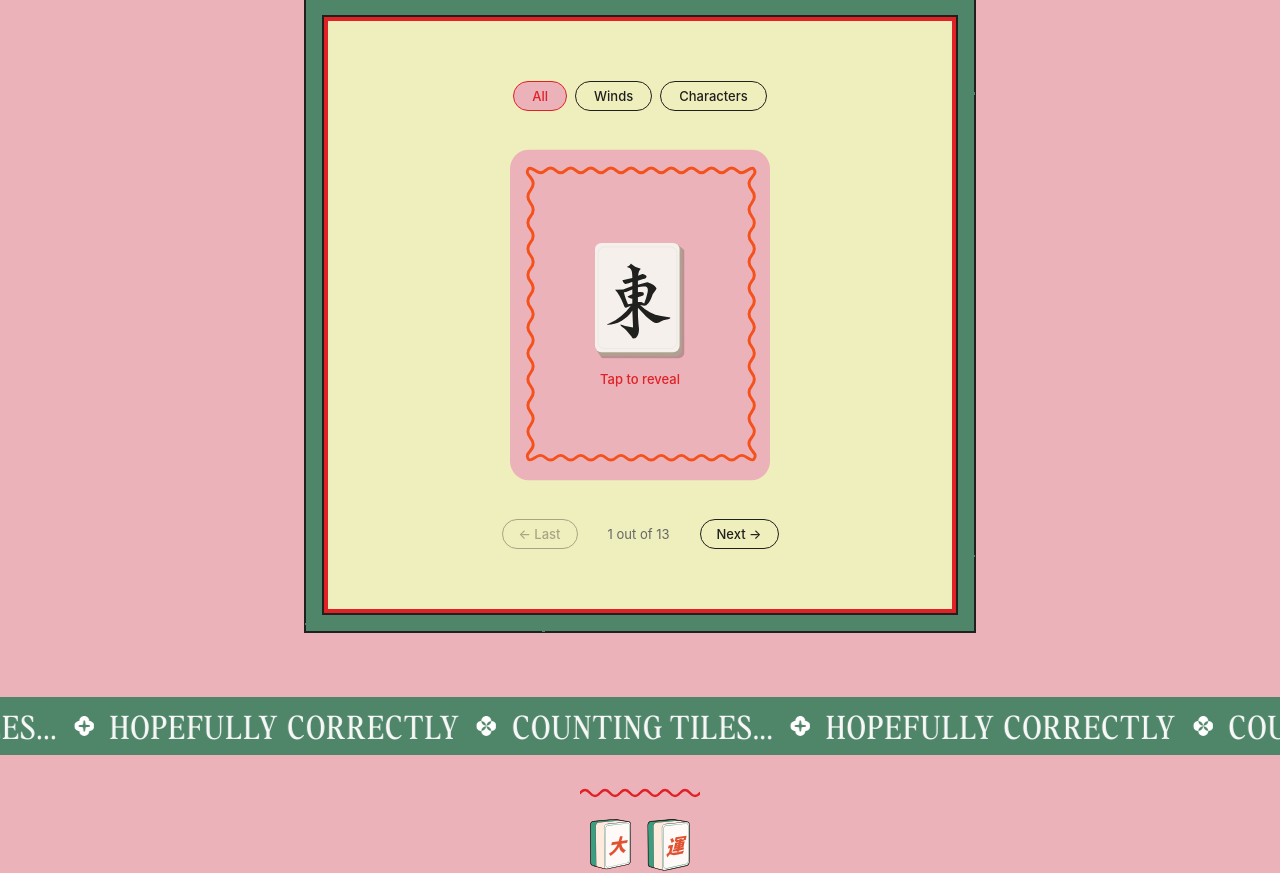
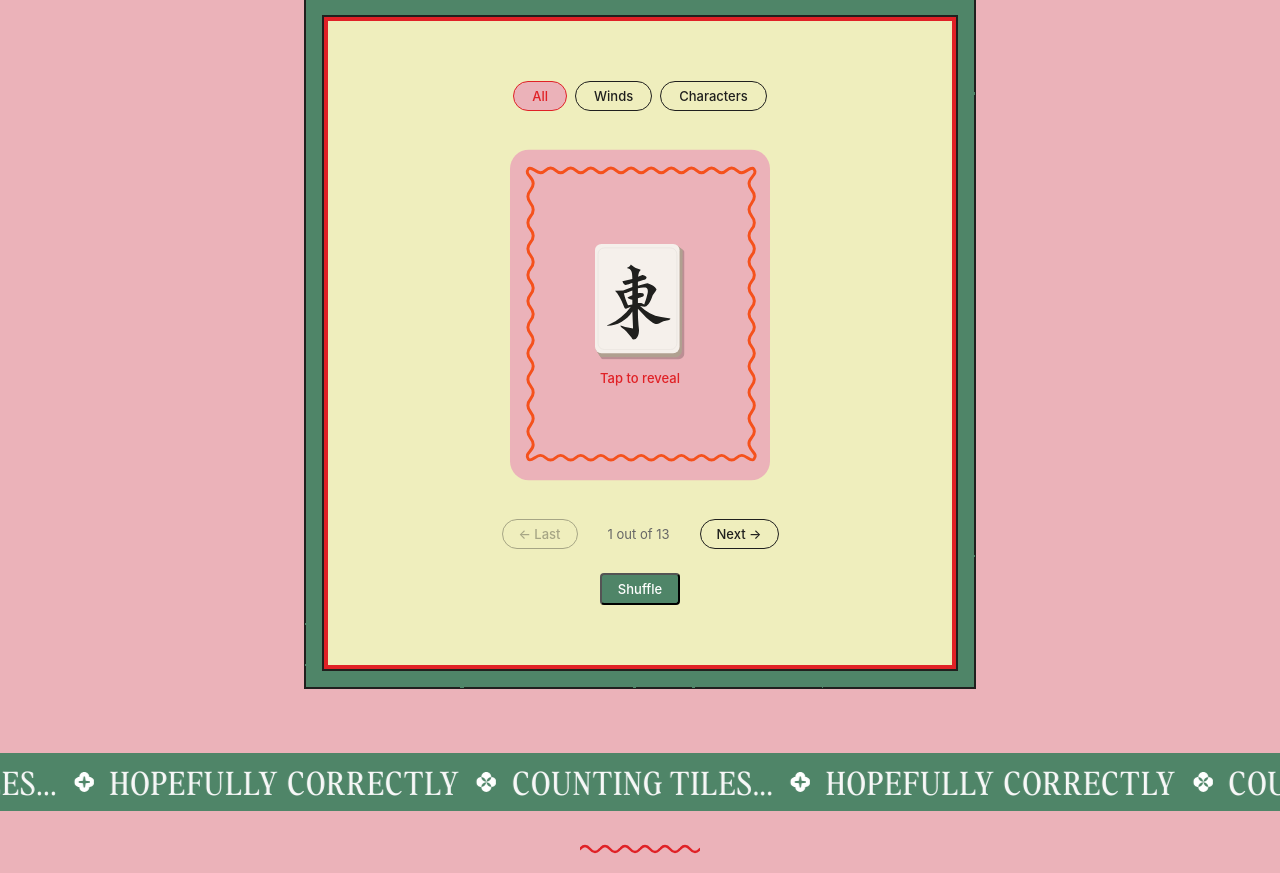
Before and after one commit to cashshortcake/sathorn-mahjong-club, a React (Vite) app: page /sathorn-mahjong-club/flashcards in a window 1280 px wide. Shown: the part 380-1253 px from the top of the page. Built offline with nearby package versions, Linux system fonts and the light colour scheme.

Commit message:
Added shuffle function for Flashcards

```diff
--- a/src/pages/Cheatsheet.css
+++ b/src/pages/Cheatsheet.css
@@ -121,15 +121,15 @@
   }
 
   .cs-optional {
-    font-size: 10px;
-    font-weight: 500;
-    background: #faeeda;
-    color: #854f0b;
-    border: 1px solid #D4A01750;
-    padding: 2px 8px;
-    border-radius: 10px;
+    font-family: 'Inter', sans-serif;
+    font-size: 8px;
+    font-weight: 600;
+    color: #20201E;
+    background: #c8b89a;
+    padding: 0.15rem 0.4rem;
+    border-radius: 2px;
     letter-spacing: 0.03em;
-    text-transform: none;
+    text-transform: uppercase;
   }
 
   .cs-suit-row {
@@ -147,9 +147,9 @@
 
   .cs-suit-name {
     font-family: 'Inter', sans-serif;
-    font-size: 12px;
+    font-size: 0.55rem;
     font-weight: 500;
-    color: #20201E;
+    color: #666;
   }
 
   .cs-suit-zh {
--- a/src/pages/Cheatsheet.jsx
+++ b/src/pages/Cheatsheet.jsx
@@ -128,9 +128,9 @@ function Cheatsheet() {
 
           <section className="cs-section">
             <h2 className="cs-section-title">Suits</h2>
-            <SuitRow label="Characters" labelZh="萬, wàn"  tiles={WAN}  showNumbers={false} />
-            <SuitRow label="Bamboo"     labelZh="條, tiáo" tiles={TIAO} showNumbers={false} />
-            <SuitRow label="Circles"    labelZh="筒, tǒng" tiles={TONG} showNumbers={true}  />
+            <SuitRow label="CHARACTERS" labelZh="萬, wàn"  tiles={WAN}  showNumbers={false} />
+            <SuitRow label="BAMBOO"     labelZh="條, tiáo" tiles={TIAO} showNumbers={false} />
+            <SuitRow label="DOTS"    labelZh="筒, tǒng" tiles={TONG} showNumbers={true}  />
           </section>
 
           <div className="cs-bottom-grid">
--- a/src/pages/Flashcards.css
+++ b/src/pages/Flashcards.css
@@ -101,7 +101,7 @@
     flex-direction: column;
     align-items: center;
     justify-content: center;
-    gap: 12px;
+    gap: 10px;
     z-index: 1;
     padding: 2rem;
   }
@@ -139,6 +139,7 @@
     flex-direction: column;
     align-items: center;
     gap: 2px;
+    margin-top: 0.5rem;
   }
 
   .fc-chinese {
@@ -182,6 +183,47 @@
     -webkit-line-clamp: 5;
     -webkit-box-orient: vertical;
   }
+
+   /* ── Shuffle controls ──────────────────────────────────── */
+   .fc-shuffle-controls {
+    display: flex;
+    align-items: center;
+    gap: 12px;
+    justify-content: center;
+  }
+
+  .fc-shuffle-btn {
+    padding: 6px 16px;
+    border-radius: 4px;
+    color: #fff;
+    background: #4F8568;
+    font-family: 'Inter', sans-serif;
+    font-size: 13px;
+    font-weight: 500;
+    cursor: pointer;
+    transition: all 0.15s;
+  }
+
+  .fc-shuffle-btn:hover {
+    background: #5EC19D;
+  }
+
+  .fc-reset-link {
+    background: none;
+    border: none;
+    padding: 0;
+    font-family: 'Inter', sans-serif;
+    font-size: 13px;
+    color: #E02126;
+    text-decoration: underline;
+    cursor: pointer;
+    font-weight: 500;
+  }
+
+  .fc-reset-link:hover {
+    opacity: 0.75;
+  }
+
 
   /* ── Pagination ────────────────────────────────────────── */
   .fc-pagination {
--- a/src/pages/Flashcards.jsx
+++ b/src/pages/Flashcards.jsx
@@ -28,12 +28,23 @@ const TILE_SVGS = {
 
 const FILTERS = ['All', 'Winds', 'Characters']
 
+function shuffleDeck(deck) {
+  const arr = [...deck]
+  for (let i = arr.length - 1; i > 0; i--) {
+    const j = Math.floor(Math.random() * (i + 1))
+    ;[arr[i], arr[j]] = [arr[j], arr[i]]
+  }
+  return arr
+}
+
 function Flashcards() {
   const [activeFilter, setActiveFilter] = useState('All')
   const [currentIndex, setCurrentIndex] = useState(0)
   const [flipped, setFlipped] = useState(false)
+  const [isShuffled, setIsShuffled] = useState(false)
+  const [shuffledDeck, setShuffledDeck] = useState([])
 
-  const filteredTiles = useMemo(() => {
+  const originalDeck = useMemo(() => {
     return tiles.filter(tile => {
       if (activeFilter === 'All') return tile.suit === 'wind' || tile.suit === 'wan'
       if (activeFilter === 'Winds') return tile.suit === 'wind'
@@ -41,8 +52,27 @@ function Flashcards() {
     })
   }, [activeFilter])
 
+  const filteredTiles = isShuffled ? shuffledDeck : originalDeck
+
   function handleFilter(filter) {
     setActiveFilter(filter)
+    setCurrentIndex(0)
+    setFlipped(false)
+    setIsShuffled(false)
+    setShuffledDeck([])
+  }
+
+  function handleShuffle() {
+    const newDeck = shuffleDeck(originalDeck)
+    setShuffledDeck(newDeck)
+    setIsShuffled(true)
+    setCurrentIndex(0)
+    setFlipped(false)
+  }
+
+  function handleResetOrder() {
+    setIsShuffled(false)
+    setShuffledDeck([])
     setCurrentIndex(0)
     setFlipped(false)
   }
@@ -132,6 +162,17 @@ function Flashcards() {
             </button>
           </div>
 
+          <div className="fc-shuffle-controls">
+            <button className="fc-shuffle-btn" onClick={handleShuffle}>
+              Shuffle
+            </button>
+            {isShuffled && (
+              <button className="fc-reset-link" onClick={handleResetOrder}>
+                Reset order
+              </button>
+            )}
+          </div>
+
         </div>
       </BorderBox>
 
```
Also changed, not shown: 1 other file (tests, documents, lock files or other folders).
